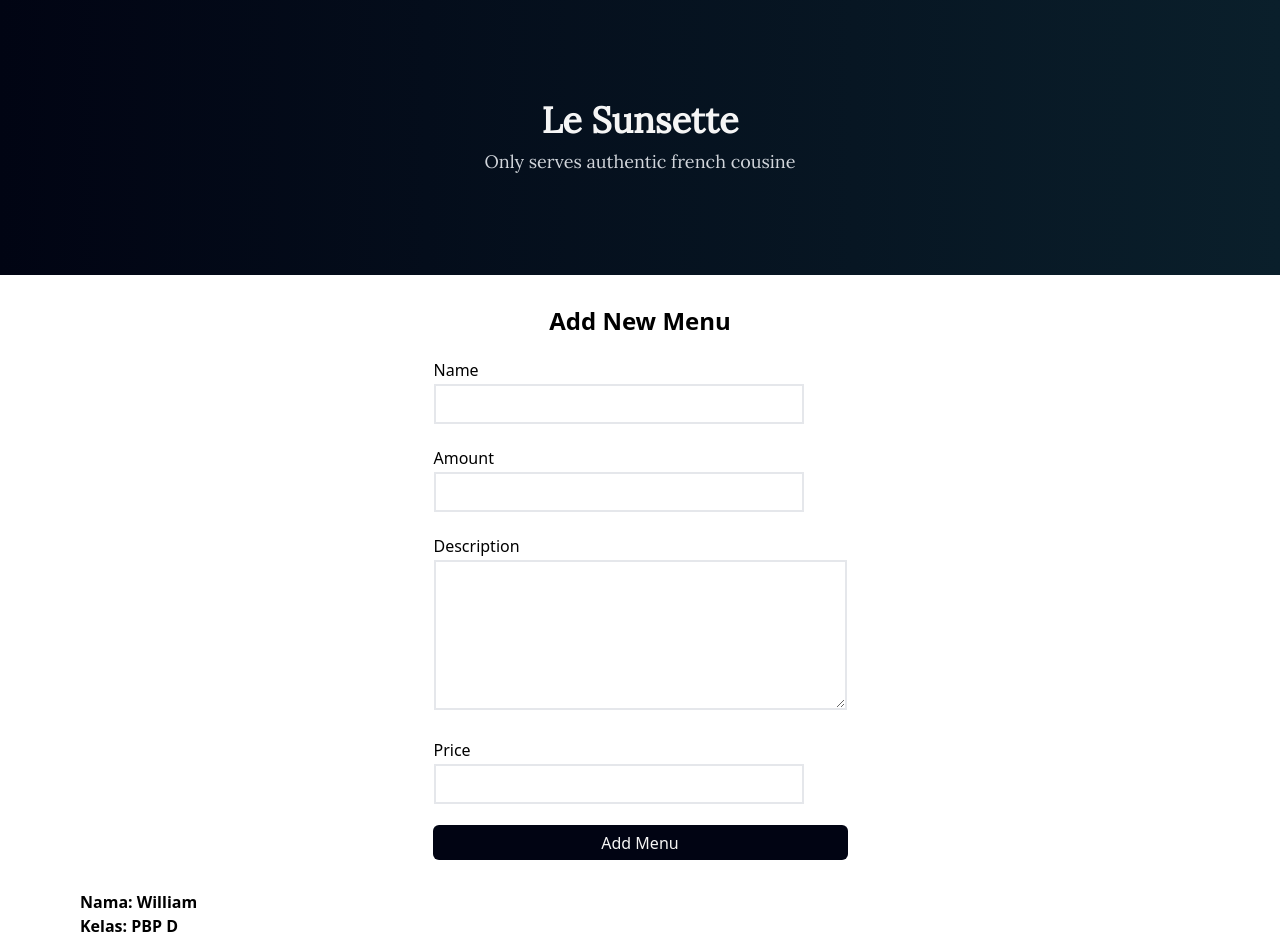
After one commit to sunsetheus/le-sunsette, a Django app: page /add_item in a window 1280 px wide. The commit adds this page. Run offline with Django 4.2, Linux system fonts and the light colour scheme; some libraries are stand-ins or nearby versions.

Commit message:
finishing tugas 3 (excluding screenshot)

```diff
--- a/le_sunsette/settings.py
+++ b/le_sunsette/settings.py
@@ -54,9 +54,9 @@ ROOT_URLCONF = "le_sunsette.urls"
 
 TEMPLATES = [
     {
-        "BACKEND": "django.template.backends.django.DjangoTemplates",
-        "DIRS": [],
-        "APP_DIRS": True,
+        'BACKEND': 'django.template.backends.django.DjangoTemplates',
+        'DIRS': [BASE_DIR / 'templates'], # Tambahkan kode ini
+        'APP_DIRS': True,
         "OPTIONS": {
             "context_processors": [
                 "django.template.context_processors.debug",
--- a/le_sunsette/urls.py
+++ b/le_sunsette/urls.py
@@ -19,6 +19,6 @@ from django.urls import path, include
 
 
 urlpatterns = [
-    path("admin/", admin.site.urls),
-    path('main/', include('main.urls')),
+    path('', include('main.urls')),
+    path('admin/', admin.site.urls),
 ]
--- /dev/null
+++ b/main/forms.py
@@ -0,0 +1,24 @@
+from django.forms import ModelForm, TextInput, NumberInput, Textarea
+from main.models import Item
+
+class ItemForm(ModelForm):
+    class Meta:
+        model = Item
+        fields = ["name", "amount", "description", "price"]
+        # reference: https://medium.com/swlh/how-to-style-your-django-forms-7e8463aae4fa
+        widgets = {
+            "name": TextInput(attrs={
+                'class': 'min-w-[370px] border-2 focus:bg-gray-100 px-[12px] py-[6px]',
+            }),
+            "amount": NumberInput(attrs={
+                'class': 'min-w-[370px] border-2 focus:bg-gray-100 px-[12px] py-[6px]',
+                'min': 1 # reference: https://stackoverflow.com/questions/37024650/specify-max-and-min-in-numberinput-widget
+            }),
+            "description": Textarea(attrs={
+                'class': 'min-w-[370px] max-h-[150px] border-2 focus:bg-gray-100 px-[12px] py-[6px]',
+            }),
+            "price": NumberInput(attrs={
+                'class': 'min-w-[370px] border-2 focus:bg-gray-100 px-[12px] py-[6px]',
+                'min': 0.01
+            })
+        }
--- a/main/models.py
+++ b/main/models.py
@@ -5,4 +5,3 @@ class Item(models.Model):
   amount = models.IntegerField()
   description = models.TextField()
   price = models.FloatField()
-  type = models.CharField(max_length=255)
--- /dev/null
+++ b/main/templates/add_item.html
@@ -0,0 +1,70 @@
+{% extends 'base.html' %}
+
+{% block content %}
+
+<section class="flex flex-col px-[60px] py-[30px] gap-[20px] items-center">
+    <h1 class="text-2xl font-semibold justify-center">Add New Menu</h1>
+
+    <form method="POST">
+        {% csrf_token %}
+        <table class="'flex w-full">
+            <tbody class="flex flex-col w-full">
+                <tr>
+                    <td>
+                        <h1 class="font-medium">Name</h1>
+                    </td>
+                </tr>
+
+                <tr class="mb-5">
+                    <td>
+                        {{form.name}}
+                    </td>
+                </tr>
+
+                <tr>
+                    <td>
+                        <h1 class="font-medium">Amount</h1>
+                    </td>
+                </tr>
+
+                <tr class="mb-5">
+                    <td>
+                        {{form.amount}}
+                    </td>
+                </tr>
+
+                <tr>
+                    <td>
+                        <h1 class="font-medium">Description</h1>
+                    </td>
+                </tr>
+
+                <tr class="mb-5">
+                    <td>
+                        {{form.description}}
+                    </td>
+                </tr>
+
+                <tr>
+                    <td>
+                        <h1 class="font-medium">Price</h1>
+                    </td>
+                </tr>
+
+                <tr class="mb-5">
+                    <td>
+                        {{form.price}}
+                    </td>
+                </tr>
+
+                <tr class="flex justify-center w-full bg-[#010413] text-[#f5f5f5] h-[35px] items-center rounded-[6px]">
+                    <td>
+                        <input type="submit" value="Add Menu"/>
+                    </td>
+                </tr>
+            </tbody>
+        </table>
+    </form>
+</section>
+
+{% endblock %}
--- a/main/urls.py
+++ b/main/urls.py
@@ -1,7 +1,12 @@
 from django.urls import path
-from main.views import show_main
+from main.views import show_main, add_item, show_xml, show_json, show_xml_by_id, show_json_by_id
 
 app_name = 'main'
 urlpatterns = [
   path('', show_main, name='show_main'),
+  path('add_item', add_item, name='add_item'),
+  path('xml/', show_xml, name='show_xml'),
+  path('json/', show_json, name='show_json'),
+  path('xml/<int:id>/', show_xml_by_id, name='show_xml_by_id'),
+  path('json/<int:id>/', show_json_by_id, name='show_json_by_id'),
 ]
--- a/main/views.py
+++ b/main/views.py
@@ -1,15 +1,51 @@
 from django.shortcuts import render
+from django.http import HttpResponseRedirect
+from main.forms import ItemForm
+from django.urls import reverse
+from main.models import Item
+from django.http import HttpResponse
+from django.core import serializers
 
 # Create your views here.
 def show_main(request):
-  context = {
-     'nama_mahasiswa': 'William',
-     'kelas_mahasiswa': 'PBP D',
-     'nama_aplikasi': 'Le Sunsette',
-     'name': 'Plain croissant',
-     'amount': 6,
-     'description': 'Classic type croissant with layers of buttery dough, each bite reveals a harmony of flaky and melted buttery. Savor the simplicity of pure delight – the perfect companion to your morning coffee or a snack',
-     'price': 2.2
-  }
+    items = Item.objects.all()
 
-  return render(request, "main.html", context)
+    context = {
+        'nama_mahasiswa': 'William',
+        'kelas_mahasiswa': 'PBP D',
+        'nama_aplikasi': 'Le Sunsette',
+        'menus': items
+    }
+    return render(request, "main.html", context)
+
+def add_item(request):
+    form = ItemForm(request.POST or None)
+
+    if form.is_valid() and request.method == "POST":
+        form.save()
+        return HttpResponseRedirect(reverse('main:show_main'))
+
+    context = {
+      'form': form,
+      'nama_mahasiswa': 'William', #add additional context for add_item.html
+      'kelas_mahasiswa': 'PBP D', #add additional context for add_item.html
+      'nama_aplikasi': 'Le Sunsette', #add additional context for add_item.html
+
+      }
+    return render(request, "add_item.html", context)
+
+def show_xml(request):
+    data = Item.objects.all()
+    return HttpResponse(serializers.serialize("xml", data), content_type="application/xml")
+
+def show_json(request):
+    data = Item.objects.all()
+    return HttpResponse(serializers.serialize("json", data), content_type="application/json")
+
+def show_xml_by_id(request, id):
+    data = Item.objects.filter(pk=id)
+    return HttpResponse(serializers.serialize("xml", data), content_type="application/xml")
+
+def show_json_by_id(request, id):
+    data = Item.objects.filter(pk=id)
+    return HttpResponse(serializers.serialize("json", data), content_type="application/json")
--- /dev/null
+++ b/templates/base.html
@@ -0,0 +1,34 @@
+{% load static %}
+<!DOCTYPE html>
+<html lang="en">
+    <head>
+        <meta charset="UTF-8" />
+        <meta
+            name="viewport"
+            content="width=device-width, initial-scale=1.0"
+        />
+            <script src="https://cdn.tailwindcss.com"></script>
+
+            <!-- font download -->
+            <link rel="preconnect" href="https://fonts.googleapis.com">
+            <link rel="preconnect" href="https://fonts.gstatic.com" crossorigin>
+            <link href="https://fonts.googleapis.com/css2?family=Lora&family=Montserrat&family=Poppins:wght@500&display=swap" rel="stylesheet">
+        {% block meta %}
+        {% endblock meta %}
+    </head>
+
+    <body>
+        <header class="flex flex-col justify-center px-5 py-[100px] bg-gradient-to-r from-[#010413] to-[#0a1f2b] text-center align-center text-[#f5f5f5] gap-2" style="font-family: Lora, serif">
+            <h1 class="text-4xl font-semibold" >{{nama_aplikasi}}</h1>
+            <h1 class="text-[18px] text-gray-300 font-normal">Only serves authentic french cousine</h1>
+        </header>
+
+        {% block content %}
+        {% endblock content %}
+
+        <footer class="flex flex-col px-[80px] font-semibold">
+            <p>Nama: {{nama_mahasiswa}}</p>
+            <p>Kelas: {{kelas_mahasiswa}}</p>
+        </footer>
+    </body>
+</html>
```
Also changed, not shown: main/templates/main.html (+34 -46 lines), README.md, main/migrations/0002_alter_item_price.py (added), 1 other file.
